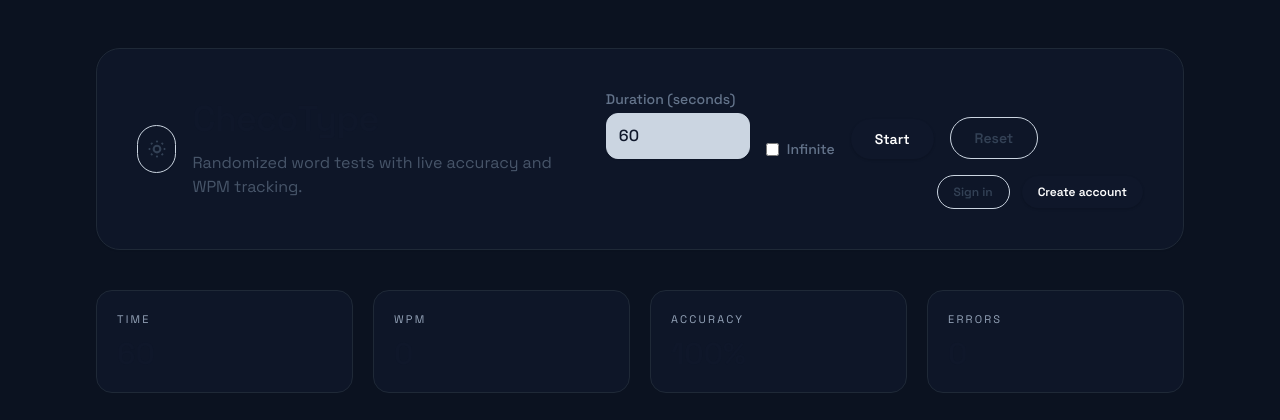
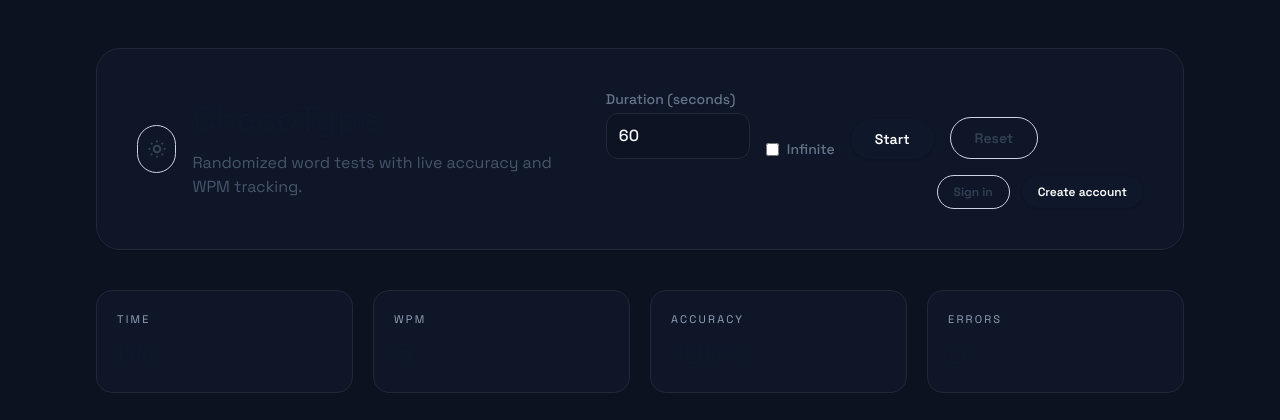
Before and after one commit to checo99dlg/Typing-Web, a Flask app: page / in a window 1280 px wide. Shown: the top 420 px of the page. Run offline with Flask 3, Linux system fonts and the light colour scheme; some libraries are stand-ins or nearby versions.

Commit message:
Match inputs and results screen to active theme

```diff
--- a/static/js/app.js
+++ b/static/js/app.js
@@ -1060,7 +1060,7 @@
     resetStats();
     focusTypingInput();
   }
-});
+}, { capture: true });
 
 if (themeToggle) {
   applyTheme(getPreferredTheme());
@@ -1110,7 +1110,13 @@
   if (event.key.length !== 1) {
     return;
   }
-  if (document.activeElement === textInput) {
+  const active = document.activeElement;
+  if (
+    active === textInput ||
+    active?.tagName === "INPUT" ||
+    active?.tagName === "TEXTAREA" ||
+    active?.tagName === "SELECT"
+  ) {
     return;
   }
   focusTypingInput();
--- a/templates/index.html
+++ b/templates/index.html
@@ -84,9 +84,11 @@
         border-color: var(--app-surface-border) !important;
       }
       .surface-input {
-        background-color: color-mix(in srgb, var(--app-surface) 85%, #000);
-        border-color: var(--app-surface-border);
-        color: var(--app-text);
+        -webkit-appearance: none;
+        appearance: none;
+        background-color: color-mix(in srgb, var(--app-surface) 85%, #000) !important;
+        border-color: var(--app-surface-border) !important;
+        color: var(--app-text) !important;
       }
       #wordDisplay {
         color: var(--app-word);
@@ -113,48 +115,74 @@
       .theme-item:hover {
         background-color: color-mix(in srgb, var(--app-pill-bg) 60%, transparent);
       }
+      .results-overlay {
+        background-color: color-mix(in srgb, var(--app-bg) 55%, rgba(0, 0, 0, 0.6));
+      }
+      .result-card {
+        background-color: color-mix(in srgb, var(--app-surface) 85%, #000) !important;
+        border-color: color-mix(in srgb, var(--app-surface-border) 80%, transparent) !important;
+      }
+      .result-label {
+        color: var(--app-muted) !important;
+      }
+      .result-title,
+      .result-value {
+        color: var(--app-text) !important;
+      }
+      .result-pill {
+        background-color: color-mix(in srgb, var(--app-surface) 80%, #000) !important;
+        border-color: var(--app-surface-border) !important;
+        color: var(--app-pill-text) !important;
+      }
+      .result-kbd {
+        background-color: color-mix(in srgb, var(--app-surface) 70%, #000) !important;
+        color: var(--app-text) !important;
+      }
+      .result-help {
+        color: var(--app-muted) !important;
+      }
     </style>
     <script src="https://cdn.tailwindcss.com"></script>
   </head>
   <body class="min-h-screen bg-transparent text-slate-900 dark:text-white" data-authenticated="{{ 'true' if current_user.is_authenticated else 'false' }}">
     <main class="mx-auto flex min-h-screen w-full max-w-6xl flex-col justify-center gap-10 px-8 py-12">
-      <div id="resultsScreen" class="fixed inset-0 z-50 hidden items-center justify-center bg-slate-950/60 px-6 py-10 backdrop-blur-sm">
+      <div id="resultsScreen" class="fixed inset-0 z-50 hidden items-center justify-center px-6 py-10 backdrop-blur-sm results-overlay">
         <div class="surface w-full max-w-xl rounded-3xl border border-slate-200 bg-white/95 p-8 text-center shadow-xl dark:border-slate-800 dark:bg-slate-900/95">
-          <p class="text-xs uppercase tracking-[0.3em] text-slate-500 dark:text-slate-400">Session Complete</p>
-          <h2 class="mt-3 text-3xl font-semibold text-slate-900 dark:text-white">Great job</h2>
+          <p class="result-label text-xs uppercase tracking-[0.3em] text-slate-500 dark:text-slate-400">Session Complete</p>
+          <h2 class="result-title mt-3 text-3xl font-semibold text-slate-900 dark:text-white">Great job</h2>
           <div class="mt-6 grid gap-4 text-left sm:grid-cols-2">
-            <div class="rounded-2xl border border-slate-200 bg-slate-100/80 p-4 dark:border-slate-800 dark:bg-slate-900">
-              <p class="text-[11px] uppercase tracking-[0.2em] text-slate-400 dark:text-slate-500">WPM</p>
-              <p id="resultWpm" class="mt-2 text-2xl font-semibold text-slate-900 dark:text-white">0</p>
+            <div class="result-card rounded-2xl border border-slate-200 bg-slate-100/80 p-4 dark:border-slate-800 dark:bg-slate-900">
+              <p class="result-label text-[11px] uppercase tracking-[0.2em] text-slate-400 dark:text-slate-500">WPM</p>
+              <p id="resultWpm" class="result-value mt-2 text-2xl font-semibold text-slate-900 dark:text-white">0</p>
             </div>
-            <div class="rounded-2xl border border-slate-200 bg-slate-100/80 p-4 dark:border-slate-800 dark:bg-slate-900">
-              <p class="text-[11px] uppercase tracking-[0.2em] text-slate-400 dark:text-slate-500">Raw WPM</p>
-              <p id="resultRawWpm" class="mt-2 text-2xl font-semibold text-slate-900 dark:text-white">0</p>
+            <div class="result-card rounded-2xl border border-slate-200 bg-slate-100/80 p-4 dark:border-slate-800 dark:bg-slate-900">
+              <p class="result-label text-[11px] uppercase tracking-[0.2em] text-slate-400 dark:text-slate-500">Raw WPM</p>
+              <p id="resultRawWpm" class="result-value mt-2 text-2xl font-semibold text-slate-900 dark:text-white">0</p>
             </div>
-            <div class="rounded-2xl border border-slate-200 bg-slate-100/80 p-4 dark:border-slate-800 dark:bg-slate-900">
-              <p class="text-[11px] uppercase tracking-[0.2em] text-slate-400 dark:text-slate-500">Accuracy</p>
-              <p id="resultAccuracy" class="mt-2 text-2xl font-semibold text-slate-900 dark:text-white">0%</p>
+            <div class="result-card rounded-2xl border border-slate-200 bg-slate-100/80 p-4 dark:border-slate-800 dark:bg-slate-900">
+              <p class="result-label text-[11px] uppercase tracking-[0.2em] text-slate-400 dark:text-slate-500">Accuracy</p>
+              <p id="resultAccuracy" class="result-value mt-2 text-2xl font-semibold text-slate-900 dark:text-white">0%</p>
             </div>
-            <div class="rounded-2xl border border-slate-200 bg-slate-100/80 p-4 dark:border-slate-800 dark:bg-slate-900">
-              <p class="text-[11px] uppercase tracking-[0.2em] text-slate-400 dark:text-slate-500">Characters</p>
-              <p id="resultChars" class="mt-2 text-2xl font-semibold text-slate-900 dark:text-white">0</p>
+            <div class="result-card rounded-2xl border border-slate-200 bg-slate-100/80 p-4 dark:border-slate-800 dark:bg-slate-900">
+              <p class="result-label text-[11px] uppercase tracking-[0.2em] text-slate-400 dark:text-slate-500">Characters</p>
+              <p id="resultChars" class="result-value mt-2 text-2xl font-semibold text-slate-900 dark:text-white">0</p>
             </div>
           </div>
           <div class="mt-4 grid gap-4 text-left sm:grid-cols-2">
-            <div class="rounded-2xl border border-slate-200 bg-slate-100/80 p-4 dark:border-slate-800 dark:bg-slate-900">
-              <p class="text-[11px] uppercase tracking-[0.2em] text-slate-400 dark:text-slate-500">Duration</p>
-              <p id="resultDuration" class="mt-2 text-2xl font-semibold text-slate-900 dark:text-white">0s</p>
+            <div class="result-card rounded-2xl border border-slate-200 bg-slate-100/80 p-4 dark:border-slate-800 dark:bg-slate-900">
+              <p class="result-label text-[11px] uppercase tracking-[0.2em] text-slate-400 dark:text-slate-500">Duration</p>
+              <p id="resultDuration" class="result-value mt-2 text-2xl font-semibold text-slate-900 dark:text-white">0s</p>
             </div>
           </div>
           <div class="mt-6 flex flex-wrap items-center justify-center gap-3 text-xs text-slate-500 dark:text-slate-400">
-            <span class="uppercase tracking-[0.25em]">Shortcut</span>
-            <span class="flex items-center gap-2 rounded-full border border-slate-200 bg-slate-100/80 px-3 py-1 text-[11px] font-semibold text-slate-700 dark:border-slate-800 dark:bg-slate-900 dark:text-slate-300">
-              <kbd class="rounded bg-white px-2 py-0.5 font-mono text-[11px] font-semibold text-slate-700 shadow-sm dark:bg-slate-800 dark:text-slate-200">Shift</kbd>
+            <span class="result-label uppercase tracking-[0.25em]">Shortcut</span>
+            <span class="result-pill flex items-center gap-2 rounded-full border border-slate-200 bg-slate-100/80 px-3 py-1 text-[11px] font-semibold text-slate-700 dark:border-slate-800 dark:bg-slate-900 dark:text-slate-300">
+              <kbd class="result-kbd rounded bg-white px-2 py-0.5 font-mono text-[11px] font-semibold text-slate-700 shadow-sm dark:bg-slate-800 dark:text-slate-200">Shift</kbd>
               <span>+</span>
-              <kbd class="rounded bg-white px-2 py-0.5 font-mono text-[11px] font-semibold text-slate-700 shadow-sm dark:bg-slate-800 dark:text-slate-200">Enter</kbd>
+              <kbd class="result-kbd rounded bg-white px-2 py-0.5 font-mono text-[11px] font-semibold text-slate-700 shadow-sm dark:bg-slate-800 dark:text-slate-200">Enter</kbd>
             </span>
           </div>
-          <p class="mt-6 text-sm text-slate-500 dark:text-slate-400">Press Shift + Enter to start a new test.</p>
+          <p class="result-help mt-6 text-sm text-slate-500 dark:text-slate-400">Press Shift + Enter to start a new test.</p>
         </div>
       </div>
       <header class="surface flex flex-col gap-7 rounded-3xl border border-slate-200 bg-slate-100/90 p-10 shadow-sm md:flex-row md:items-center md:justify-between dark:border-slate-800 dark:bg-slate-900">
@@ -184,7 +212,7 @@
         <div class="flex flex-wrap items-end gap-4">
           <label class="flex flex-col gap-1 text-sm font-medium text-slate-500 dark:text-slate-300">
             Duration (seconds)
-            <input id="durationInput" type="number" min="5" step="5" value="60" class="w-36 rounded-xl border border-slate-300 bg-slate-300 px-3 py-2.5 text-base text-slate-900 shadow-sm focus:border-slate-500 focus:outline-none dark:border-slate-700 dark:bg-slate-900 dark:text-white dark:focus:border-slate-400" />
+            <input id="durationInput" type="number" min="5" step="5" value="60" class="surface-input w-36 rounded-xl border px-3 py-2.5 text-base shadow-sm focus:outline-none" />
           </label>
           <label class="flex items-center gap-2 text-sm font-medium text-slate-500 dark:text-slate-300">
             <input id="infiniteToggle" type="checkbox" class="h-4.5 w-4.5 rounded border-slate-300 text-slate-900 focus:ring-slate-500 dark:border-slate-600 dark:focus:ring-slate-400" />
```
